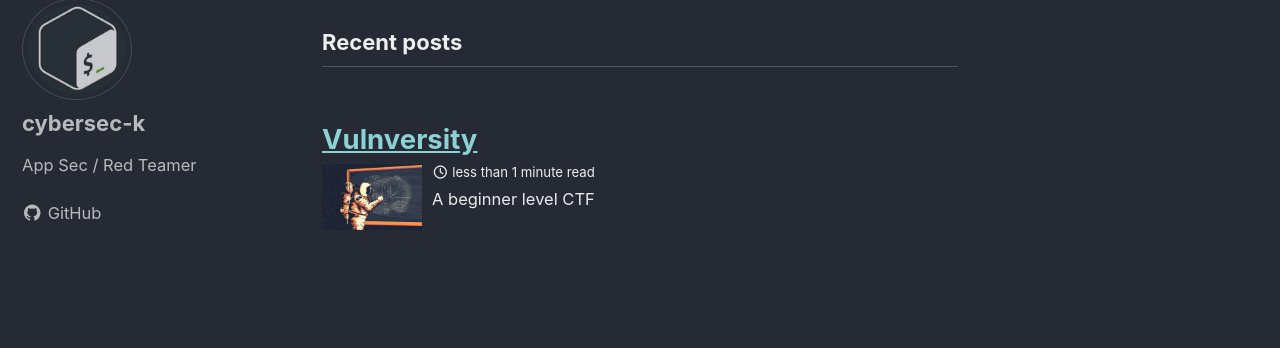
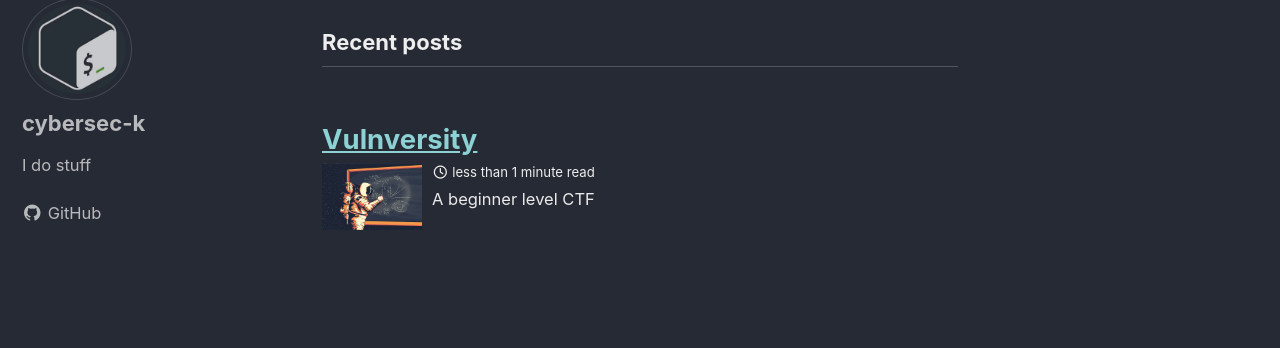
Before and after one commit to cybersec-k/cybersec-k.github.io, a Jekyll site: the page built from index.html, in a window 1280 px wide. Shown: the part 113-461 px from the top of the page. Built offline with Jekyll 4.4.1, drawn with Linux system fonts in a browser that asks for light colours; cached includes are drawn as plain includes; the list of posts is cut into pages by our own code.

Commit message:
Update _config.yml

```diff
--- a/_config.yml
+++ b/_config.yml
@@ -23,7 +23,7 @@ name: cybersec-k
 description: Personal blog for CTF writeups
 url: https://cybersec-k.github.io
 baseurl: null # the subpath of your site, e.g. "/blog"
-repository: https://cybersec-k.github.io # GitHub username/repo-name e.g. "mmistakes/minimal-mistakes"
+repository: cybersec-k/cybersec-k.github.io # GitHub username/repo-name e.g. "mmistakes/minimal-mistakes"
 teaser: null # path of fallback teaser image, e.g. "/assets/images/500x300.png"
 logo: null # path of logo image to display in the masthead, e.g. "/assets/images/88x88.png"
 masthead_title: " "
@@ -121,7 +121,7 @@ analytics:
 author:
   name: cybersec-k
   avatar: /assets/images/main/avatar.png
-  bio: App Sec / Red Teamer
+  bio: I do stuff
   location: null
   email: null
   links:
```
